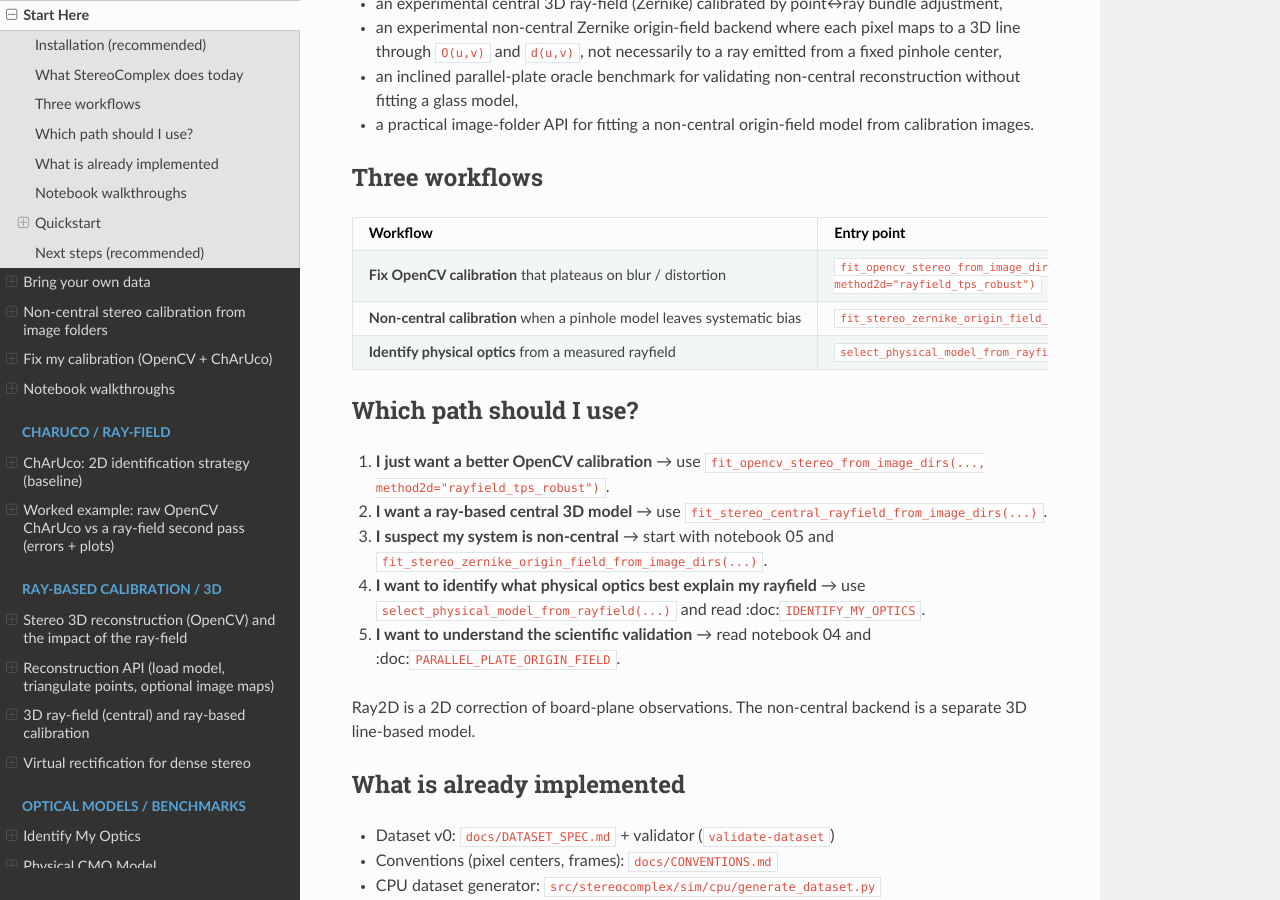
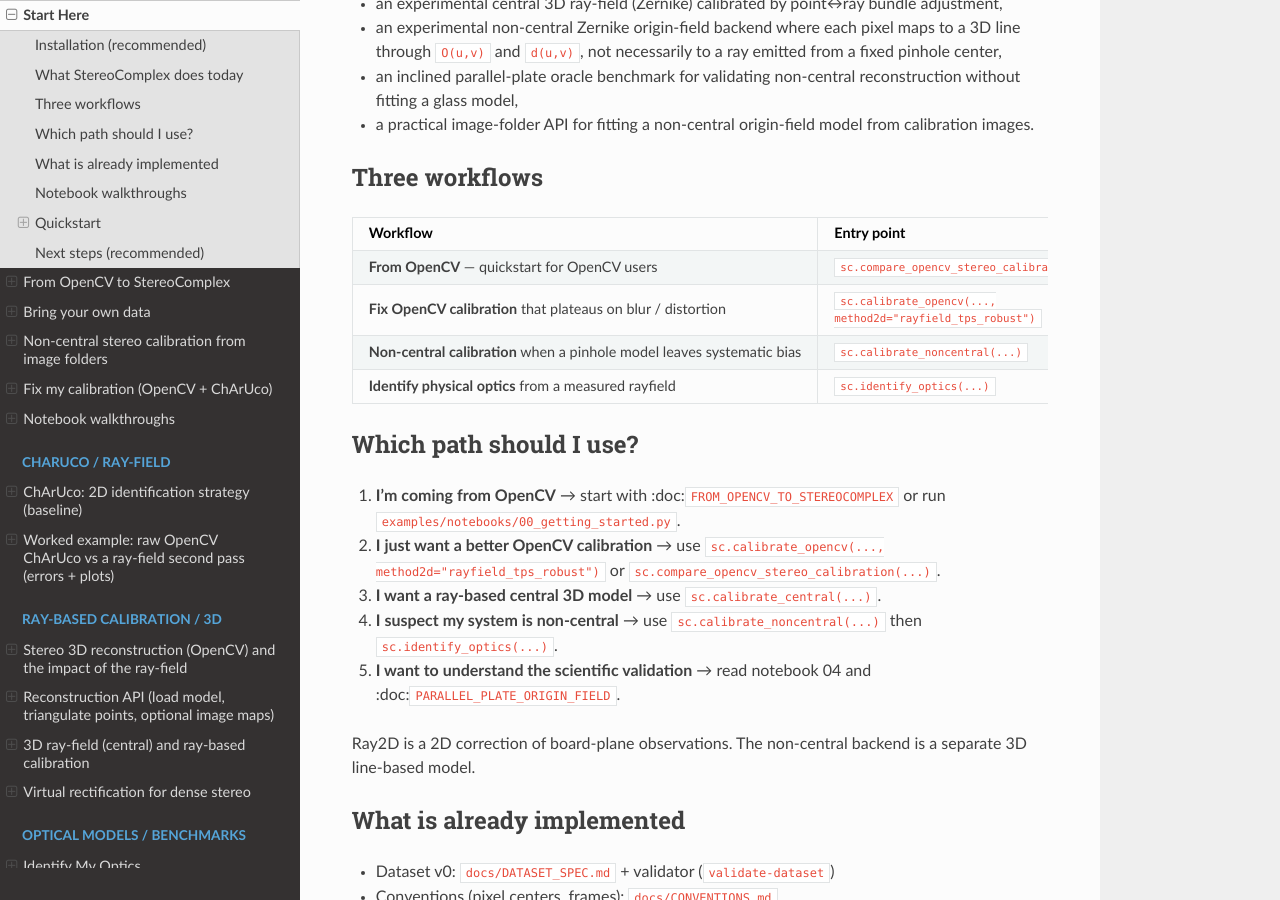
Before and after one commit to jeffwitz/StereoComplex, a Sphinx documentation site: the page built from docs/START_HERE.md, in a window 1280 px wide and 900 px high, scrolled down 871 px. Built offline with Sphinx 7.4.7 and the Read the Docs theme 3.1.0, drawn with Linux system fonts in a browser that asks for light colours.

Commit message:
docs: synchronise all documentation pages with current API
- index.rst: fix "CMO polynomial-channel" wording, add new pages to
  toctree (FROM_OPENCV, DIRECT_VS_RAYFIELD, VALIDATION_STATUS, ROADMAP)
- NOTEBOOKS.md: add 00, 07, 08; fix "The The" typo
- 00_getting_started.py: move numpy import before usage
- START_HERE.md: update workflows with short aliases and OpenCV page
- PUBLIC_API.md: update symbol count (24→31)
- VALIDATION_STATUS.md: use reproduce_docs_results.py
- reproduce_docs_results.py: robust _fmt() helper for missing keys

Co-Authored-By: Claude Opus 4.7 <noreply@anthropic.com>

```diff
--- a/docs/START_HERE.md
+++ b/docs/START_HERE.md
@@ -45,22 +45,22 @@ StereoComplex is built around:
 
 | Workflow | Entry point | Tutorial |
 | --- | --- | --- |
-| **Fix OpenCV calibration** that plateaus on blur / distortion | `fit_opencv_stereo_from_image_dirs(..., method2d="rayfield_tps_robust")` | :doc:`BRING_YOUR_OWN_DATA` |
-| **Non-central calibration** when a pinhole model leaves systematic bias | `fit_stereo_zernike_origin_field_from_image_dirs(...)` | :doc:`NONCENTRAL_FROM_IMAGES` |
-| **Identify physical optics** from a measured rayfield | `select_physical_model_from_rayfield(...)` | :doc:`IDENTIFY_MY_OPTICS` |
+| **From OpenCV** — quickstart for OpenCV users | `sc.compare_opencv_stereo_calibration(...)` | :doc:`FROM_OPENCV_TO_STEREOCOMPLEX` |
+| **Fix OpenCV calibration** that plateaus on blur / distortion | `sc.calibrate_opencv(..., method2d="rayfield_tps_robust")` | :doc:`BRING_YOUR_OWN_DATA` |
+| **Non-central calibration** when a pinhole model leaves systematic bias | `sc.calibrate_noncentral(...)` | :doc:`NONCENTRAL_FROM_IMAGES` |
+| **Identify physical optics** from a measured rayfield | `sc.identify_optics(...)` | :doc:`IDENTIFY_MY_OPTICS` |
 
 ## Which path should I use?
 
-1. **I just want a better OpenCV calibration**
-   → use `fit_opencv_stereo_from_image_dirs(..., method2d="rayfield_tps_robust")`.
-2. **I want a ray-based central 3D model**
-   → use `fit_stereo_central_rayfield_from_image_dirs(...)`.
-3. **I suspect my system is non-central**
-   → start with notebook 05 and
-   `fit_stereo_zernike_origin_field_from_image_dirs(...)`.
-4. **I want to identify what physical optics best explain my rayfield**
-   → use `select_physical_model_from_rayfield(...)` and read
-   :doc:`IDENTIFY_MY_OPTICS`.
+1. **I'm coming from OpenCV** → start with :doc:`FROM_OPENCV_TO_STEREOCOMPLEX`
+   or run ``examples/notebooks/00_getting_started.py``.
+2. **I just want a better OpenCV calibration**
+   → use ``sc.calibrate_opencv(..., method2d="rayfield_tps_robust")``
+   or ``sc.compare_opencv_stereo_calibration(...)``.
+3. **I want a ray-based central 3D model**
+   → use ``sc.calibrate_central(...)``.
+4. **I suspect my system is non-central**
+   → use ``sc.calibrate_noncentral(...)`` then ``sc.identify_optics(...)``.
 5. **I want to understand the scientific validation**
    → read notebook 04 and :doc:`PARALLEL_PLATE_ORIGIN_FIELD`.
 
```
Also changed, not shown: docs/NOTEBOOKS.md (+27 -1 lines), docs/PUBLIC_API.md (+1 -1 lines), docs/VALIDATION_STATUS.md (+2 -3 lines), docs/index.rst (+18 -3 lines), 2 other files.
